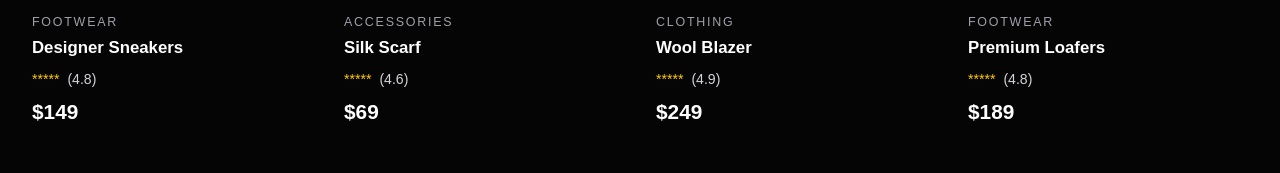
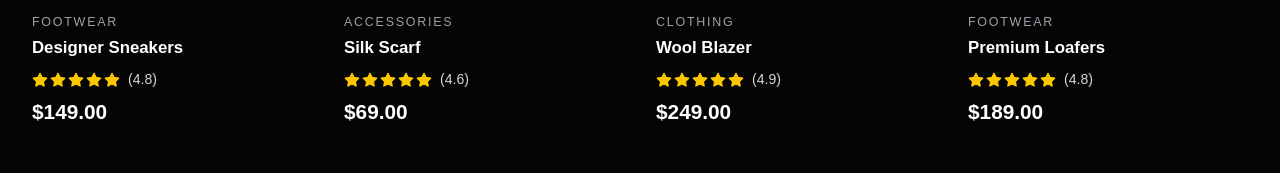
Before and after one commit to Aayush7105/E-commerce_Platfrorm, a React (Vite) app: page /new-arrivals in a window 1280 px wide. Shown: the part 735-908 px from the top of the page. Built offline with nearby package versions, Linux system fonts and the light colour scheme; no server answers.

Commit message:
readme updated

```diff
--- a/src/components/home/ProductCard.jsx
+++ b/src/components/home/ProductCard.jsx
@@ -1,13 +1,42 @@
+import { FiStar } from 'react-icons/fi'
 import WishlistToggleButton from './WishlistToggleButton'
 
+const currencyFormatter = new Intl.NumberFormat('en-US', {
+  style: 'currency',
+  currency: 'USD',
+})
+
+const clampRating = (value) => {
+  const numericRating = Number(value)
+  if (!Number.isFinite(numericRating)) return 0
+  return Math.min(Math.max(numericRating, 0), 5)
+}
+
+const formatRating = (value) => {
+  const rating = clampRating(value)
+  return Number.isInteger(rating) ? String(rating) : rating.toFixed(1)
+}
+
+const formatPrice = (value) => {
+  const numericPrice = Number(value)
+  return currencyFormatter.format(Number.isFinite(numericPrice) ? numericPrice : 0)
+}
+
 function ProductCard({ product }) {
+  const rating = clampRating(product.rating)
+  const filledStarCount = Math.round(rating)
+  const ratingLabel = formatRating(product.rating)
+  const productName = typeof product.name === 'string' && product.name.trim() ? product.name : 'Untitled Product'
+  const productCategory =
+    typeof product.category === 'string' && product.category.trim() ? product.category : 'General'
+
   return (
     <article>
       <div className="group relative overflow-hidden rounded-2xl border border-white/10 bg-zinc-950">
         <WishlistToggleButton product={product} />
         <img
           src={product.image}
-          alt={product.name}
+          alt={productName}
           className="h-[330px] w-full object-cover transition duration-300 group-hover:scale-105"
         />
         <div className="absolute inset-0 bg-gradient-to-t from-black/25 to-transparent" />
@@ -19,14 +48,24 @@ function ProductCard({ product }) {
       </div>
 
       <p className="mt-3.5 text-[0.78rem] uppercase tracking-[0.14em] text-zinc-400">
-        {product.category}
+        {productCategory}
       </p>
-      <h3 className="mt-1.5 text-[clamp(1.05rem,1.2vw,1.3rem)] leading-tight font-semibold">{product.name}</h3>
+      <h3 className="mt-1.5 text-[clamp(1.05rem,1.2vw,1.3rem)] leading-tight font-semibold">{productName}</h3>
       <p className="mt-2.5 flex items-center gap-2 text-[0.88rem] text-zinc-300">
-        <span className="text-yellow-400">*****</span>
-        <span>({product.rating})</span>
+        <span className="flex items-center gap-0.5" aria-label={`${ratingLabel} out of 5 stars`}>
+          {Array.from({ length: 5 }, (_, index) => (
+            <FiStar
+              key={index}
+              aria-hidden="true"
+              className={`h-4 w-4 ${index < filledStarCount ? 'fill-current text-yellow-400' : 'text-zinc-600'}`}
+            />
+          ))}
+        </span>
+        <span>({ratingLabel})</span>
       </p>
-      <p className="mt-3 text-[clamp(1.3rem,1.6vw,1.7rem)] leading-none font-semibold">${product.price}</p>
+      <p className="mt-3 text-[clamp(1.3rem,1.6vw,1.7rem)] leading-none font-semibold">
+        {formatPrice(product.price)}
+      </p>
     </article>
   )
 }
--- a/src/components/home/ProductSection.jsx
+++ b/src/components/home/ProductSection.jsx
@@ -137,6 +137,8 @@ function ProductSection({
         <p className="rounded-2xl border border-white/10 bg-zinc-950/70 px-5 py-8 text-center text-zinc-300">
           {hasActiveSearch
             ? `No products found for "${searchTerm}". Try another keyword.`
+            : hasActiveFilters
+              ? 'No products match the selected filters.'
             : 'No products available right now.'}
         </p>
       ) : null}
```
